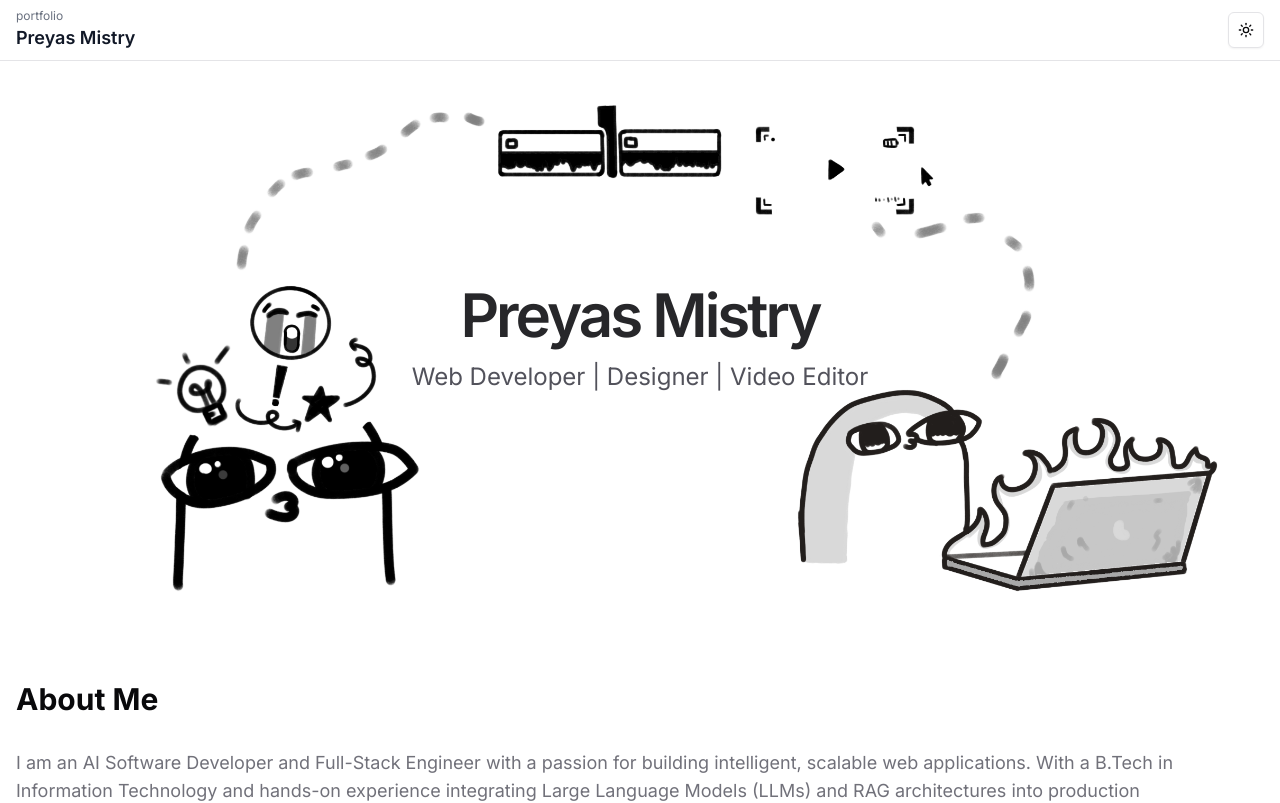
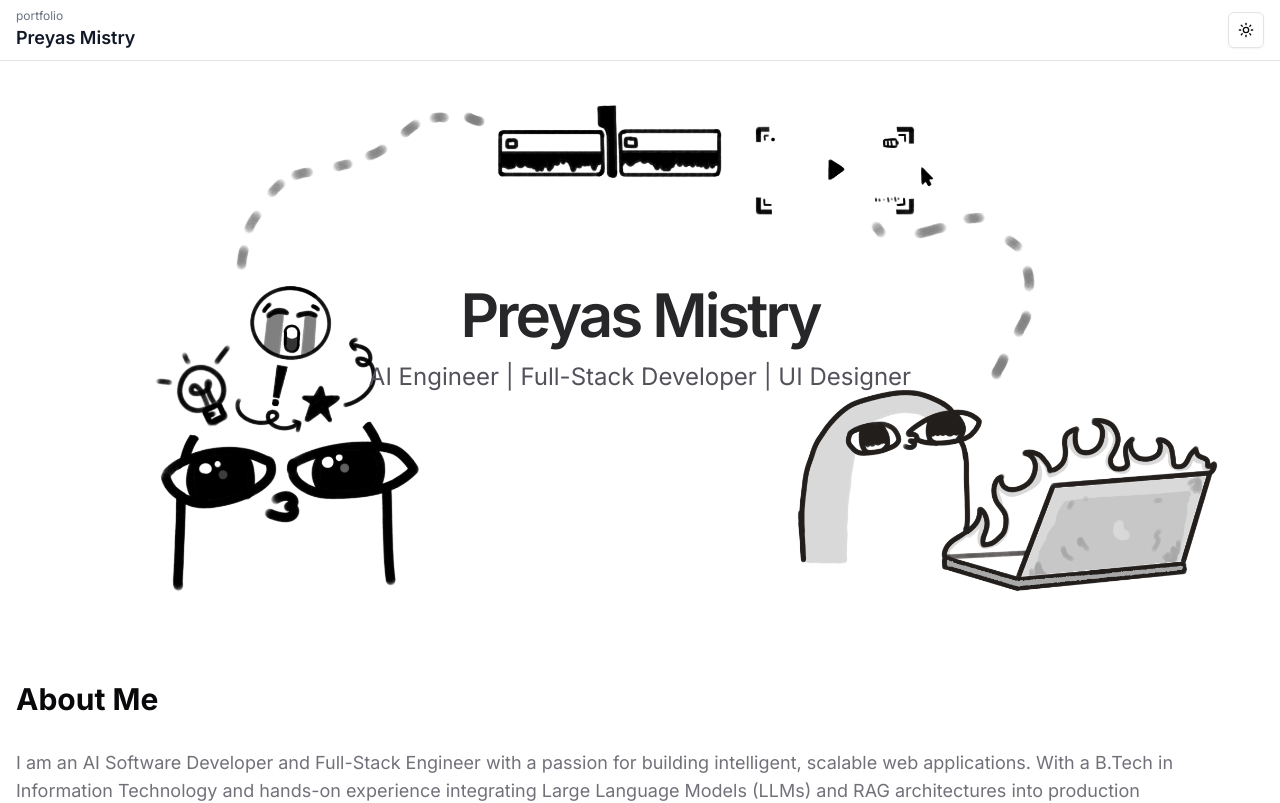
Before and after one commit to PreyasGit/Preyas-portfolio, a Next.js app: page / in a window 1280 px wide. Shown: the top 803 px of the page. Built offline with nearby package versions, Linux system fonts and the light colour scheme.

Commit message:
feat: change in hero section

```diff
--- a/components/Hero.tsx
+++ b/components/Hero.tsx
@@ -8,7 +8,7 @@ export default function Hero() {
           Preyas Mistry
         </h1>
         <p className="mt-4 text-2xl text-zinc-600 dark:text-zinc-400">
-          Web Developer | Designer | Video Editor
+        AI Engineer | Full-Stack Developer | UI Designer
         </p>
         <div className="mt-8 flex justify-center space-x-4"></div>
       </div>
```
